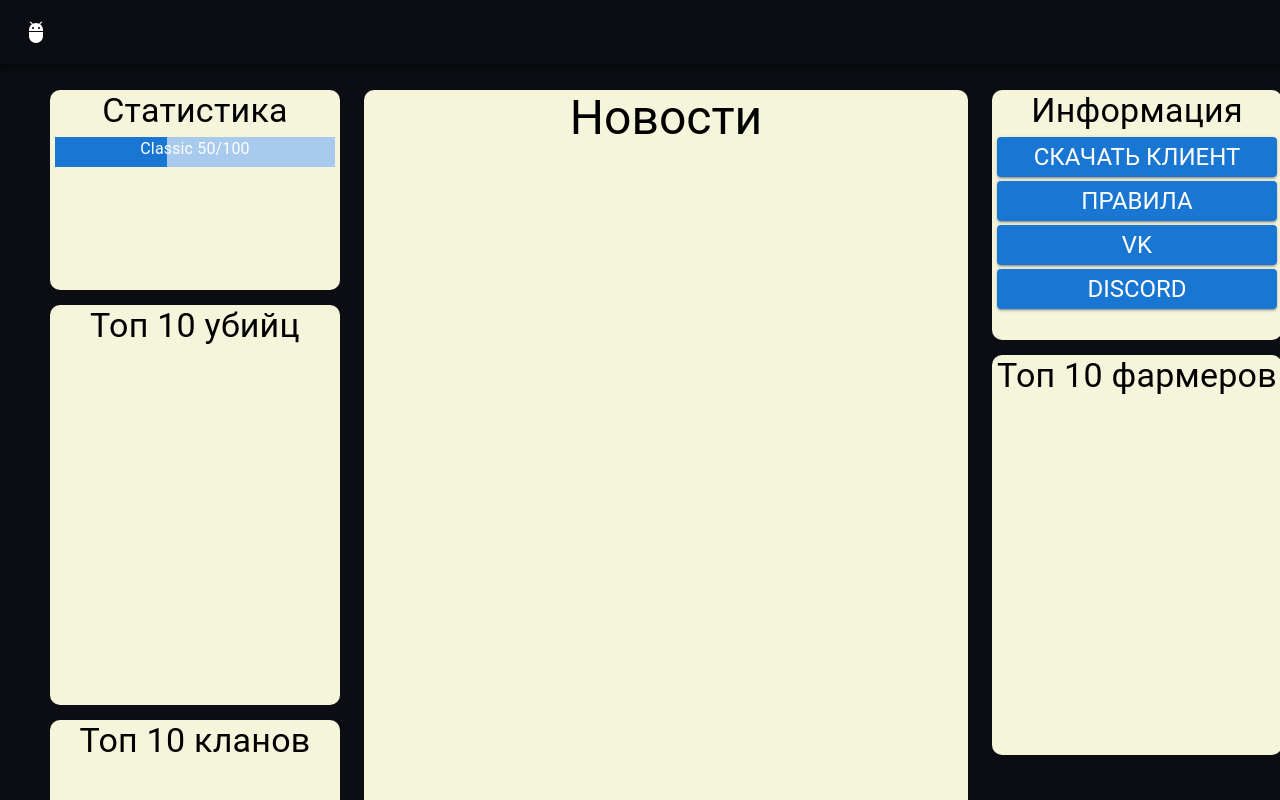
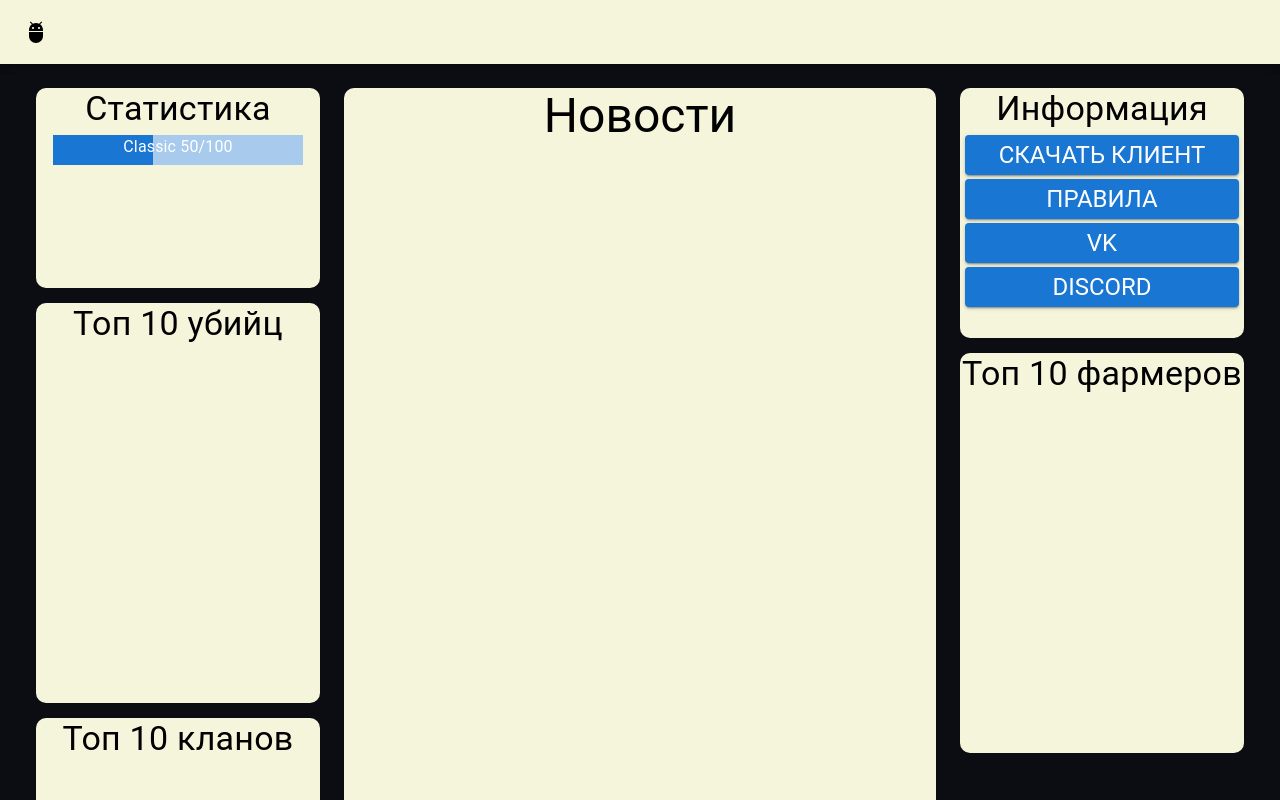
Before and after one commit to globalskye/RustServerInfo-front-end, a React (Create React App) app: page / in a window 1280 px wide. Shown: the top 800 px of the page. Built offline with nearby package versions, Linux system fonts and the light colour scheme.

Commit message:
Usefull info

```diff
--- a/src/index.css
+++ b/src/index.css
@@ -5,6 +5,8 @@ body {
     sans-serif;
   -webkit-font-smoothing: antialiased;
   -moz-osx-font-smoothing: grayscale;
+  background-color: #0b0d12;
+  height: 100%;
 }
 
 code {
--- a/src/pages/home/Home.tsx
+++ b/src/pages/home/Home.tsx
@@ -17,24 +17,36 @@ import VkPage from "./components/VkNews";
 import InfoButtons from "./components/InfoButtons";
 import TopFarm from "./components/TopFarm";
 
+const gridItem={
+  paddingRight: "12px",
+  paddingLeft: "12px"
+}
+
+const gridContainer={
+  paddingTop: "24px",
+  paddingBottom: "24px"
+}
+
 const Home = () => {
+
+
   return (
     //0b0d12
-    <div style={{ backgroundColor: "#0b0d12", height: "110vh" }}>
+    <div>
       <Grid>
         <Box sx={{ flexGrow: 1 }}>
           <ResponsiveAppBar></ResponsiveAppBar>
           <Container maxWidth="xl">
-            <Grid container spacing={3} margin="2px">
-              <Grid item xs={3}>
+            <Grid container style={gridContainer}>
+              <Grid item xs={3} style={gridItem}>
                 {ServerStatistic()}
                 {TopPvP()}
                 {TopClans()}
               </Grid>
-              <Grid item xs={6}>
+              <Grid item xs={6} style={gridItem}>
                 {VkPage()}
               </Grid>
-              <Grid item xs>
+              <Grid item xs style={gridItem}>
                 {InfoButtons()}
                 {TopFarm()}
               </Grid>
--- a/src/pages/home/components/Navbar.tsx
+++ b/src/pages/home/components/Navbar.tsx
@@ -18,10 +18,10 @@ import { ThemeProvider, createTheme } from "@mui/material/styles";
 const ResponsiveAppBar = () => {
   return (
 
-      <AppBar position="static" style={{backgroundColor:'#0b0d12'}}>
+      <AppBar position="static" style={{backgroundColor:'#F5F5DC'}}>
         <Container maxWidth="xl">
           <Toolbar disableGutters>
-            <AdbIcon sx={{ display: { xs: "none", md: "flex" }, mr: 1 }} />
+            <AdbIcon sx={{ display: { xs: "none", md: "flex" }, mr: 1, color: "black" }} />
           </Toolbar>
         </Container>
       </AppBar>
--- a/src/pages/home/components/ServerStatistic.tsx
+++ b/src/pages/home/components/ServerStatistic.tsx
@@ -13,6 +13,8 @@ const ServerStatistic = () => {
       sx={{
         height: 200,
         borderRadius: "10px",
+        paddingRight: "12px",
+        paddingLeft: "12px"
       }}
     >
       <Typography variant="h4" textAlign="center">
```
